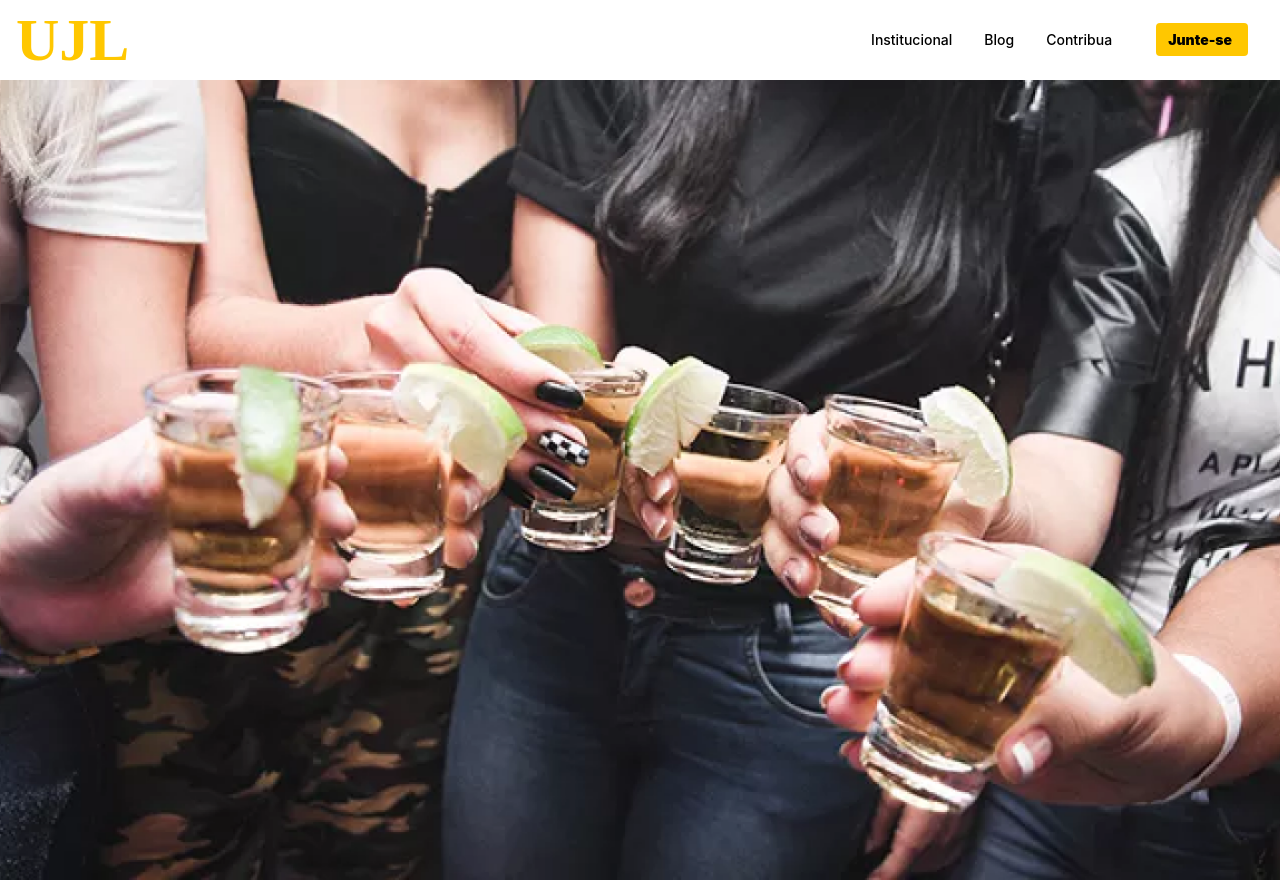
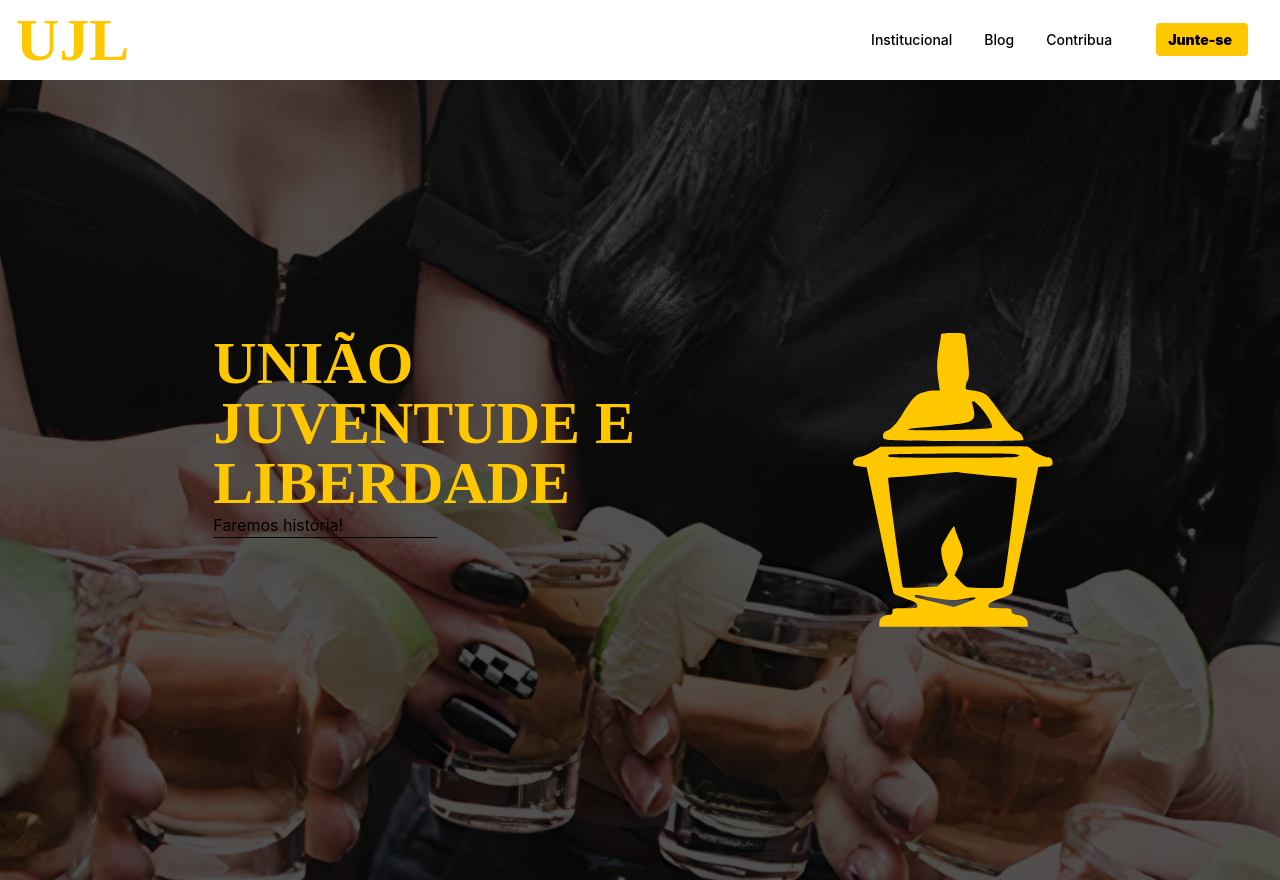
Before and after one commit to mkmuniz/ujl-site, a Next.js app: page / in a window 1280 px wide. Built offline with nearby package versions, Linux system fonts and the light colour scheme.

Commit message:
feat: header and added header image filtered

```diff
--- a/components/header/index.tsx
+++ b/components/header/index.tsx
@@ -1,8 +1,15 @@
-
+import Image from "next/image";
 const Header = () => {
     return <>
         <header>
-            <div className="bg-cover bg-header h-screen">
+            <div className="bg-cover bg-header h-screen grid grid-cols-6 gap-4 content-center ...">
+                <div className="col-start-2 col-span-3">
+                    <span className="text-6xl font-league font-semibold whitespace-nowrap text-standard w-50">UNIÃO <br /> JUVENTUDE E <br /> LIBERDADE</span>
+                    <p className="border-b w-56">Faremos história!</p>
+                </div>
+                <div className="col-start-5 col-end-8">
+                    <Image src="/img/logo.svg" alt="Logo" width={200} height={30} />
+                </div>
             </div>
         </header>
     </>
--- a/tailwind.config.js
+++ b/tailwind.config.js
@@ -7,6 +7,7 @@ module.exports = {
   theme: {
     backgroundImage: {
       'header': "url('/img/header.png')",
+      'logo': "url('/img/logo.svg')",
     },
     fontFamily: {
       'montserrat': ['Montserrat'],
```
Also changed, not shown: public/img/header.png, public/img/logo.svg (added).
